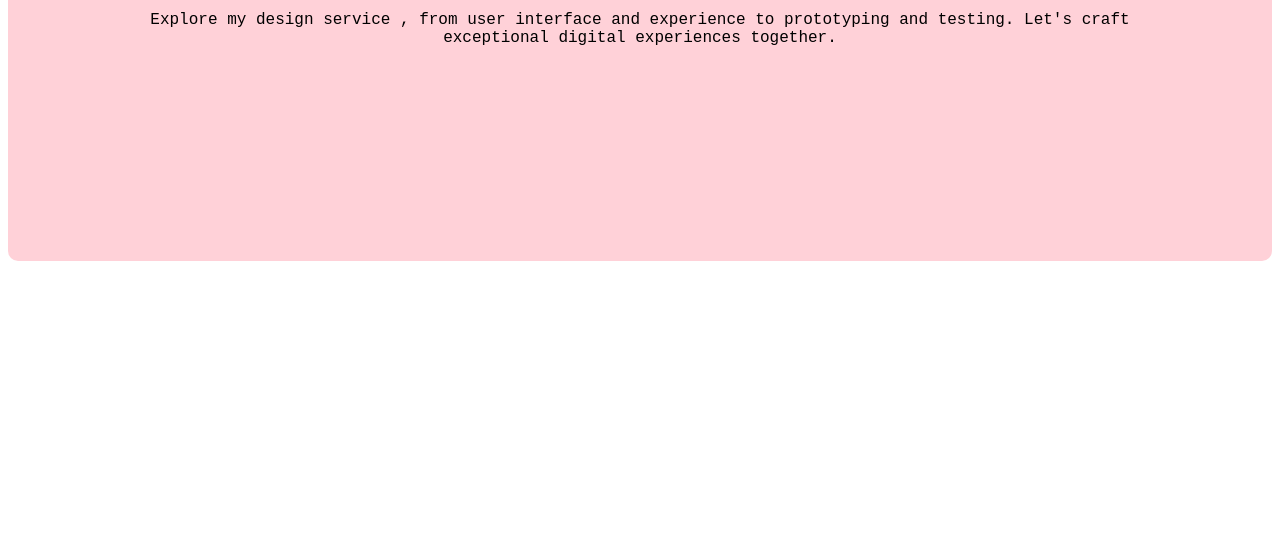
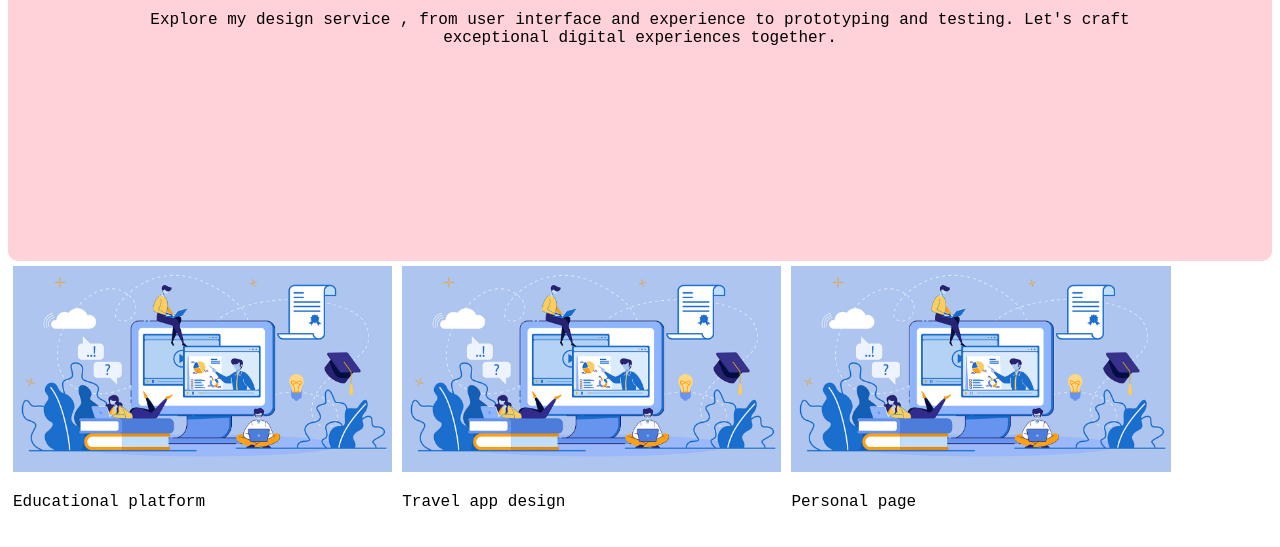
Before and after one commit to SilentStorm227/1-Portfolio-Work-UI, a plain HTML site: page index.html in a window 1280 px wide. Shown: the part 173-720 px from the top of the page. Drawn offline with Linux system fonts and the light colour scheme.

Commit message:
img row 1

```diff
--- a/index.css
+++ b/index.css
@@ -13,3 +13,9 @@ body{
     padding-top: 60px;
     font-size: 50px;
 }
+
+.column{
+    float: left;
+    width: 30%;
+    padding: 5px;
+}
--- a/index.html
+++ b/index.html
@@ -13,6 +13,22 @@
     <p>Explore my design service , from user interface and experience to prototyping and testing. Let's craft <br>
         exceptional digital experiences together.</p>
         </div>
+        <div class="row">
+            <div class="column">
+            <img src="1.jpg" style="width:100%">
+            <p>Educational platform</p>
+            </div>
+
+            <div class="column">
+            <img src="1.jpg" style="width:100%">
+            <p>Travel app design</p>
+            </div>
+
+            <div class="column">
+            <img src="1.jpg" style="width:100%">
+            <p>Personal page</p>
+            </div>
+        </div>
     </header>
 </body>
 </html>
```
